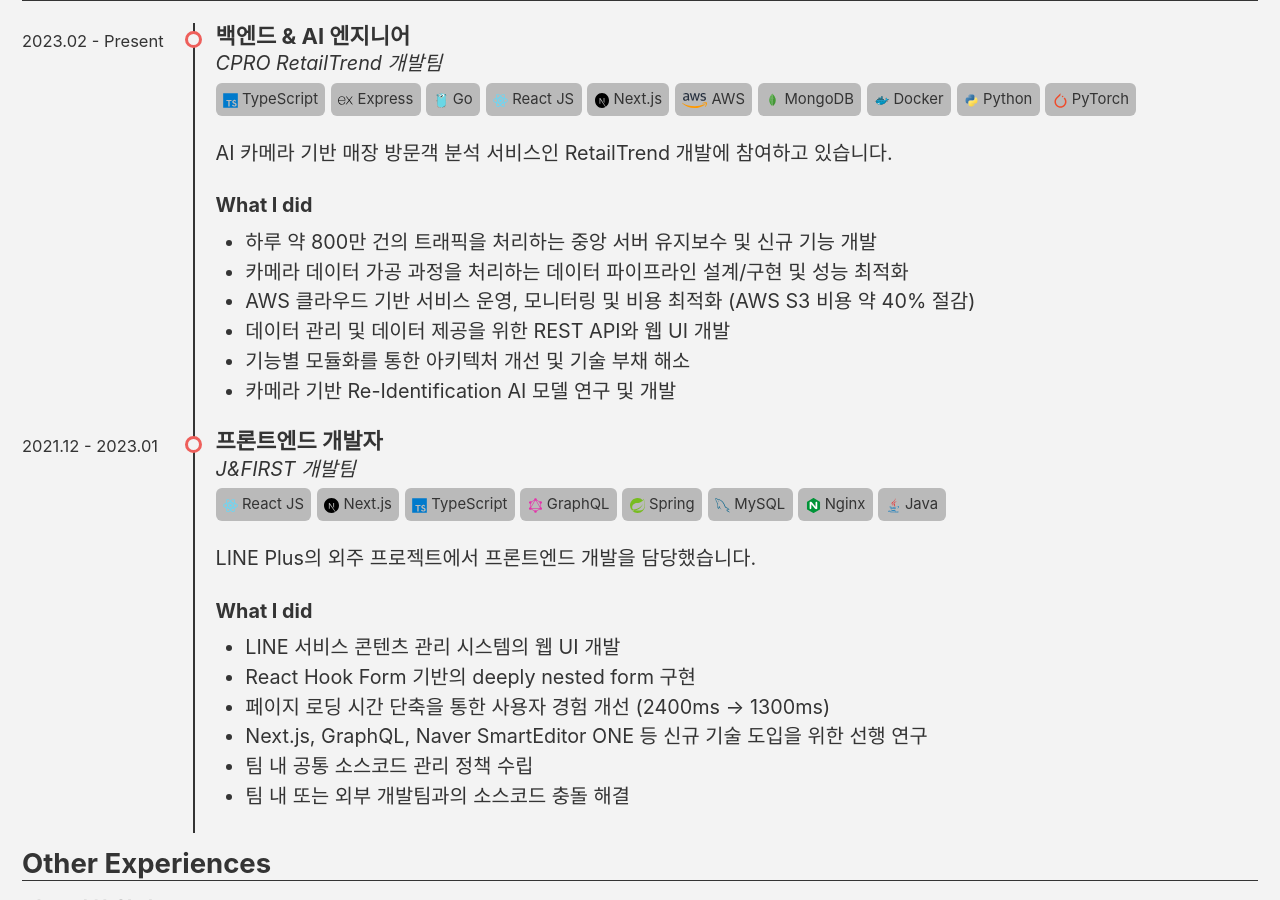
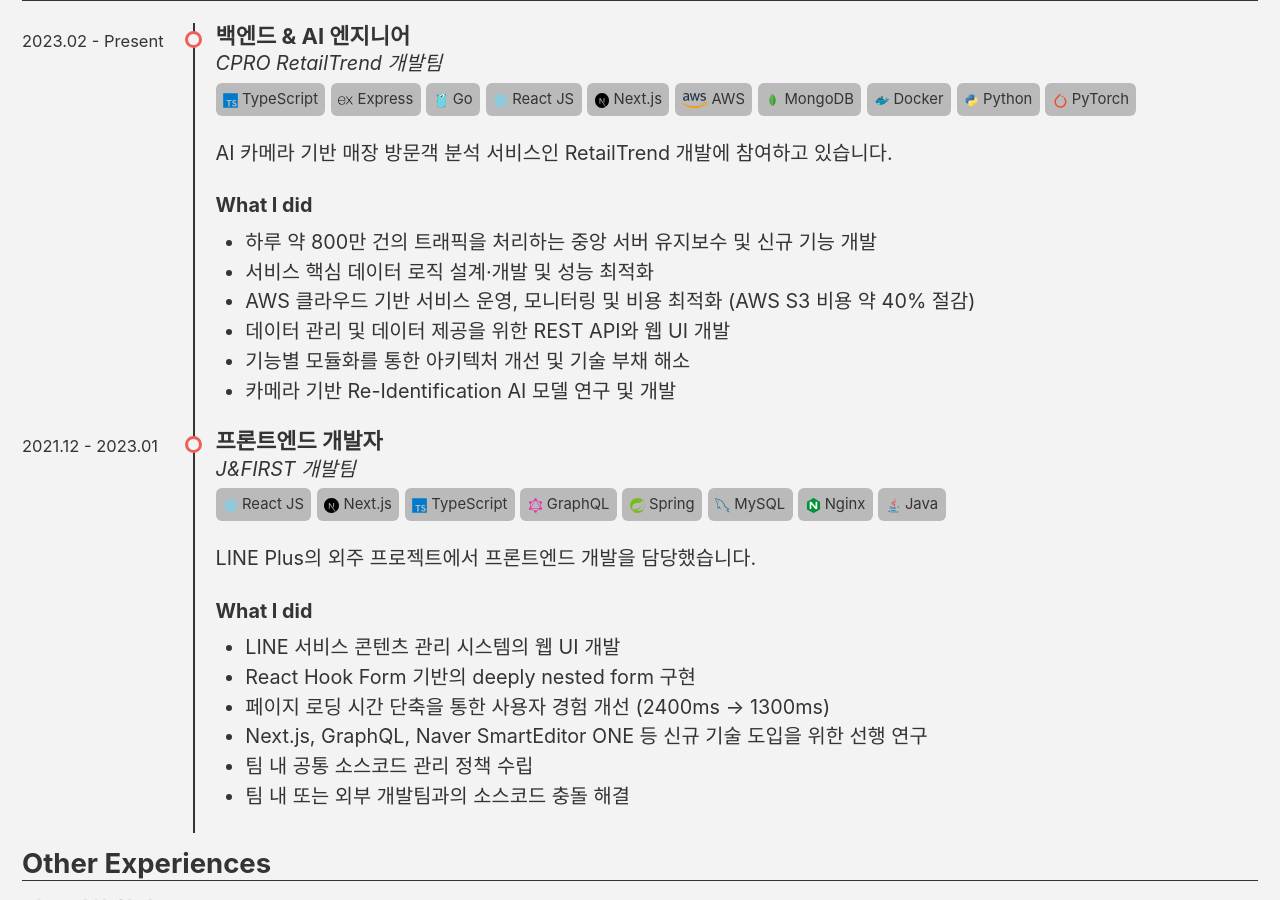
Before and after one commit to juhonamnam/juhonamnam.github.io, a Jekyll site: the page built from resume/index.html, in a window 1280 px wide and 900 px high, scrolled down 1037 px. Built offline with Jekyll 4.4.1, drawn with Linux system fonts in a browser that asks for light colours; cached includes are drawn as plain includes.

Commit message:
Update work experience details in YAML file

```diff
--- a/_data/about-me/work-experience.yml
+++ b/_data/about-me/work-experience.yml
@@ -26,7 +26,7 @@ data:
       - type: list
         inner:
           - ko: "하루 약 800만 건의 트래픽을 처리하는 중앙 서버 유지보수 및 신규 기능 개발"
-          - ko: "카메라 데이터 가공 과정을 처리하는 데이터 파이프라인 설계/구현 및 성능 최적화"
+          - ko: "서비스 핵심 데이터 로직 설계·개발 및 성능 최적화"
           - ko: "AWS 클라우드 기반 서비스 운영, 모니터링 및 비용 최적화 (AWS S3 비용 약 40% 절감)"
           - ko: "데이터 관리 및 데이터 제공을 위한 REST API와 웹 UI 개발"
           - ko: "기능별 모듈화를 통한 아키텍처 개선 및 기술 부채 해소"
@@ -47,7 +47,7 @@ data:
           ko: "What I did"
       - type: list
         inner:
-          - ko: "카메라 데이터 가공 과정을 처리하는 데이터 파이프라인 설계/구현 및 성능 최적화"
+          - ko: "서비스 핵심 데이터 로직 설계·개발 및 성능 최적화"
           - ko: "AWS 클라우드 기반 서비스 운영, 모니터링 및 비용 최적화 (AWS S3 비용 약 40% 절감)"
           - ko: "데이터 관리 및 데이터 제공을 위한 REST API와 웹 UI 개발"
           - ko: "기능별 모듈화를 통한 아키텍처 개선 및 기술 부채 해소"
```
